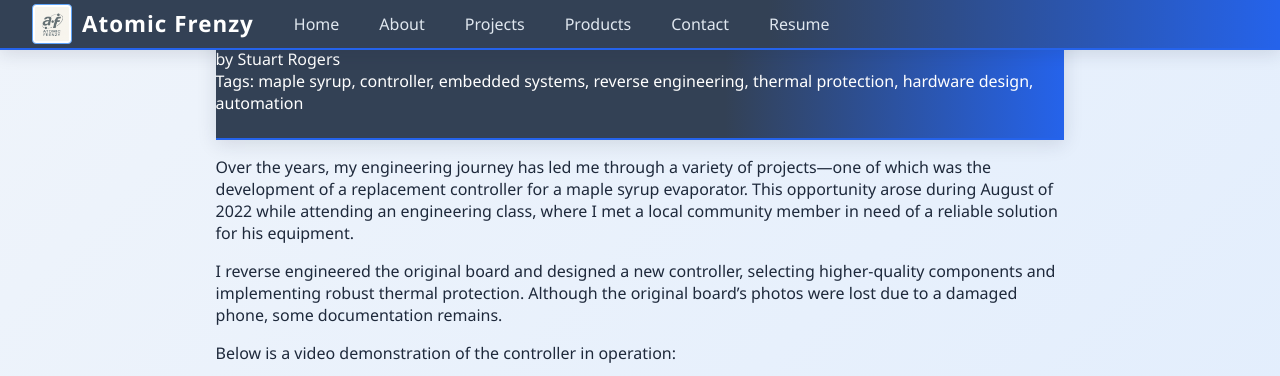
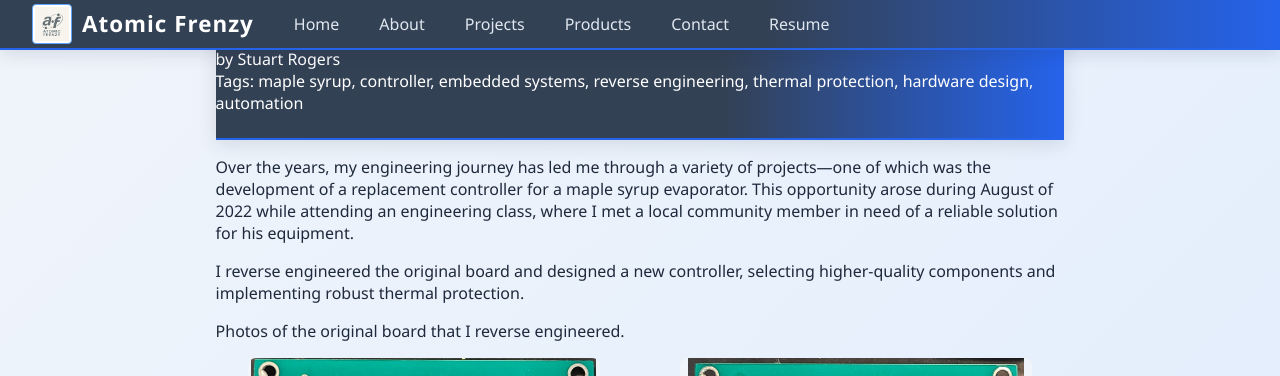
Before and after one commit to rogersstuart/atomicfrenzy-site, a Jekyll site: the page built from _projects/maplevalvecontroller.md, in a window 1280 px wide and 900 px high, scrolled down 510 px, cut to the strip 0-376 px from the top of the window. Built offline with Jekyll 4.4.1, drawn with Linux system fonts in a browser that asks for light colours.

```diff
--- a/_projects/maplevalvecontroller.md
+++ b/_projects/maplevalvecontroller.md
@@ -10,7 +10,14 @@ order: 1
 
 Over the years, my engineering journey has led me through a variety of projects—one of which was the development of a replacement controller for a maple syrup evaporator. This opportunity arose during August of 2022 while attending an engineering class, where I met a local community member in need of a reliable solution for his equipment.
 
-I reverse engineered the original board and designed a new controller, selecting higher-quality components and implementing robust thermal protection. Although the original board’s photos were lost due to a damaged phone, some documentation remains.
+I reverse engineered the original board and designed a new controller, selecting higher-quality components and implementing robust thermal protection.
+
+Photos of the original board that I reverse engineered.
+
+<div class="flex-row">
+  <img src="/assets/images/projects/maplevalvecontroller/ogfront.jpg" alt="OG Maple Front">
+  <img src="/assets/images/projects/maplevalvecontroller/ogback.jpg" alt="OG Maple Back">
+</div>
 
 Below is a video demonstration of the controller in operation:
 
```
Also changed, not shown: _projects/logicdisplay.md (added, +35 -0 lines), assets/images/projects/logicdisplay/20211101_201421.jpg (added), assets/images/projects/logicdisplay/20211102_191737.jpg (added), assets/images/projects/logicdisplay/alignment.png (added), assets/images/projects/logicdisplay/components.jpg (added), assets/images/projects/logicdisplay/mod.jpg (added), assets/images/projects/logicdisplay/original.jpg (added), assets/images/projects/logicdisplay/revb.jpg (added), assets/images/projects/logicdisplay/torch.jpg (added), assets/images/projects/maplevalvecontroller/ogback.jpg (added), assets/images/projects/maplevalvecontroller/ogfront.jpg (added), 4 other files.
